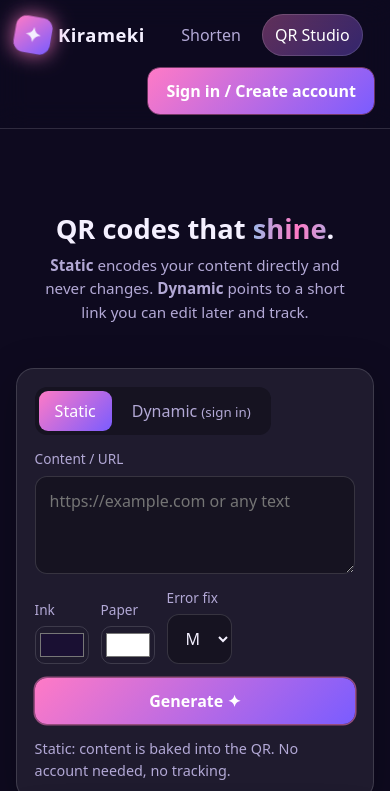
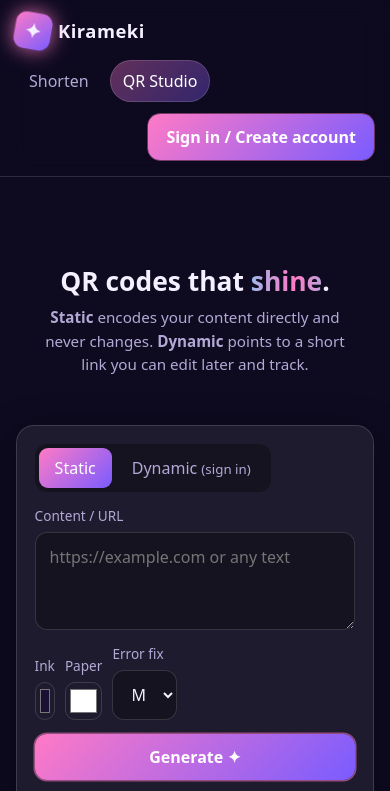
Before and after one commit to thanush0/kirameki, a website with bundled scripts: page public/index.html in a window 390 px wide. Both pictures are taken after a click on the tab "QR Studio". Shown: the top 791 px of the page. Built offline with nearby package versions, Linux system fonts and the light colour scheme.

Commit message:
Fix mobile header and form layout

```diff
--- a/public/style.css
+++ b/public/style.css
@@ -286,3 +286,100 @@ tr:hover td { background: rgba(255,255,255,.04); }
     max-width: 100%;
   }
 }
+
+
+
+/* Kirameki mobile layout fix v2 */
+@media (max-width: 600px) {
+  .top {
+    display: flex;
+    flex-direction: column;
+    align-items: stretch;
+    gap: 12px;
+    padding: 14px 16px 16px;
+  }
+
+  .top > * {
+    min-width: 0;
+    max-width: 100%;
+  }
+
+  .top .brand {
+    align-self: flex-start;
+    font-size: 1.15rem;
+    line-height: 1.3;
+  }
+
+  .top .tabs {
+    display: flex;
+    flex-direction: row;
+    flex-wrap: wrap;
+    align-items: center;
+    justify-content: flex-start;
+    gap: 8px;
+    width: 100%;
+  }
+
+  .top .tab {
+    display: inline-flex;
+    align-items: center;
+    justify-content: center;
+    white-space: nowrap;
+    margin: 0;
+    padding: 9px 13px;
+  }
+
+  .top button,
+  .top .btn {
+    max-width: 100%;
+  }
+
+  .hero {
+    padding: 28px 18px 22px;
+  }
+
+  .hero h1 {
+    font-size: clamp(1.65rem, 6.5vw, 2.1rem);
+    line-height: 1.25;
+    text-align: center;
+  }
+
+  .hero p {
+    max-width: 36rem;
+    margin-inline: auto;
+    line-height: 1.55;
+    text-align: center;
+  }
+
+  .qr-grid {
+    grid-template-columns: minmax(0, 1fr);
+  }
+
+  #form-short,
+  #form-qr,
+  .card {
+    min-width: 0;
+    max-width: 100%;
+  }
+
+  #form-short input,
+  #form-qr input,
+  #form-qr textarea {
+    width: 100%;
+    min-width: 0;
+    max-width: 100%;
+    font-size: 16px;
+  }
+
+  #form-short .row,
+  #form-qr .row {
+    display: flex;
+    flex-wrap: wrap;
+    gap: 10px;
+  }
+
+  #form-short button,
+  #form-qr button {
+    max-width: 100%;
+  }
+}
```
